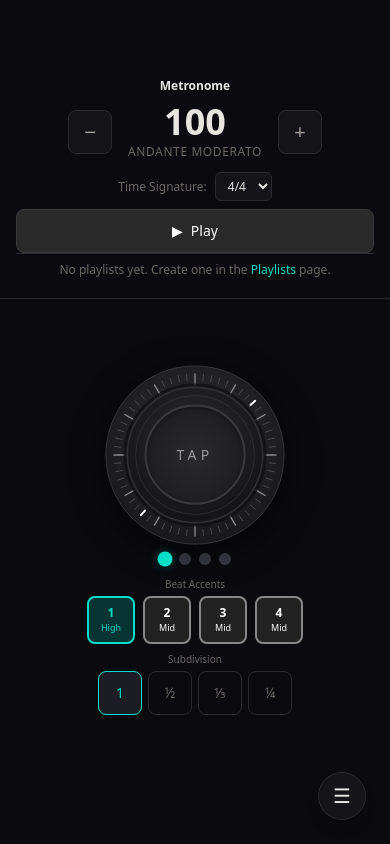
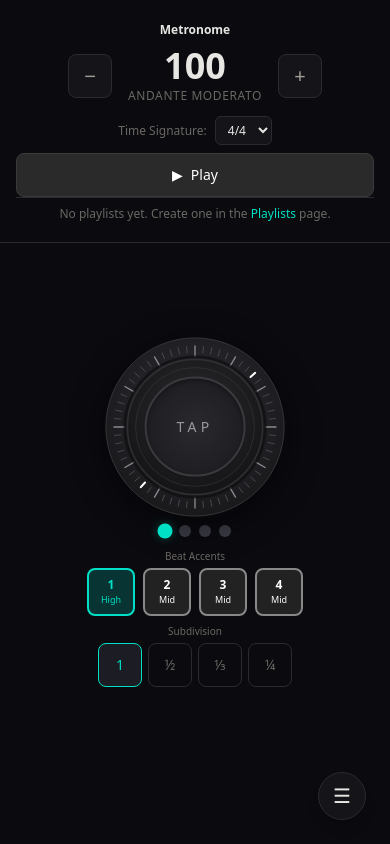
Before and after one commit to danielfpadilla/metronome, a React (Vite) app: page / in a window 390 px wide. Built offline with nearby package versions, Linux system fonts and the light colour scheme.

Commit message:
fix: remove obsolete top padding from mobile main area

```diff
--- a/src/components/Layout/AppShell.tsx
+++ b/src/components/Layout/AppShell.tsx
@@ -43,7 +43,7 @@ export function AppShell({ children }: AppShellProps) {
       </aside>
 
       {/* Main content */}
-      <main className="flex-1 overflow-auto pb-16 md:pb-0 pt-14 md:pt-0">
+      <main className="flex-1 overflow-auto pb-16 md:pb-0">
         {children}
       </main>
 
```
